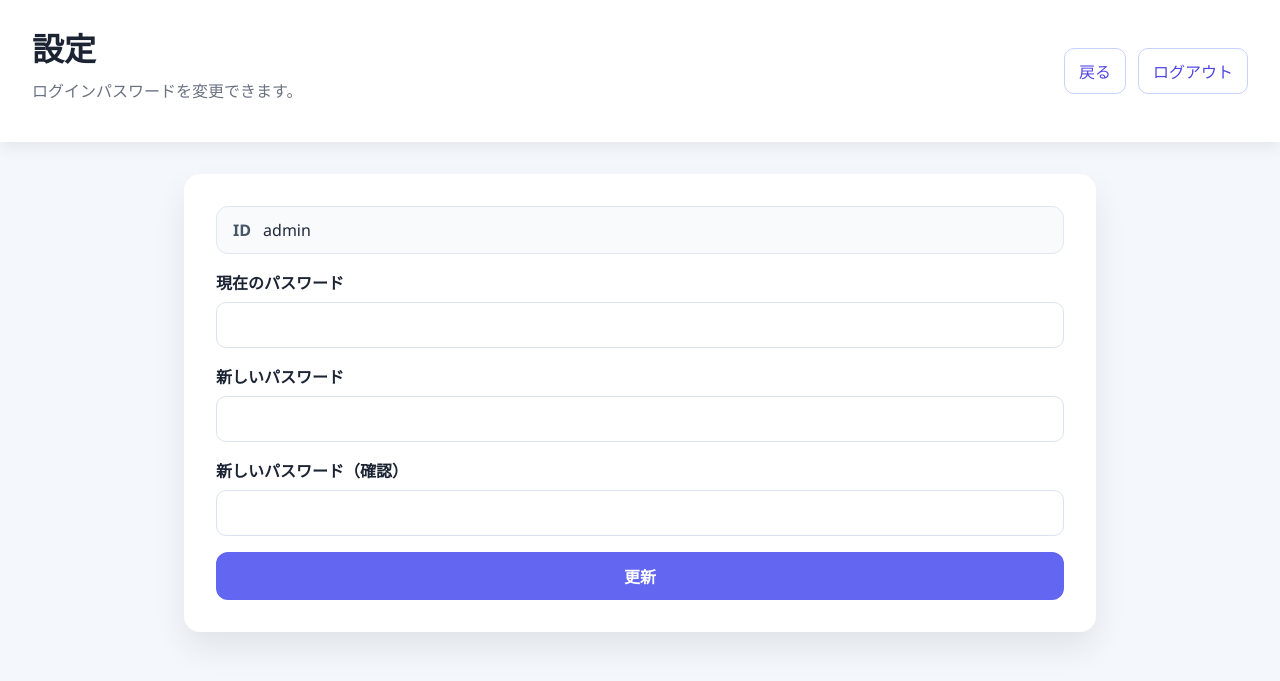
After one commit to hiro-tom/resize_web, a Flask app: page /settings in a window 1280 px wide. The commit adds this page. Shown: the top 681 px of the page. Run offline with Flask 3, Linux system fonts and the light colour scheme; the visitor is signed in with stand-in values (Sample User, id 1).

Commit message:
パスワード変更機能を追加

```diff
--- a/app.py
+++ b/app.py
@@ -1,4 +1,5 @@
 import io
+import json
 import os
 from datetime import timedelta
 from flask import Flask, render_template, request, redirect, url_for, session, send_file, flash
@@ -12,6 +13,26 @@ DEFAULT_PASSWORD = os.getenv("APP_PASSWORD", "password")
 app = Flask(__name__)
 app.secret_key = os.getenv("APP_SECRET_KEY", "change-me")
 app.permanent_session_lifetime = timedelta(hours=4)
+os.makedirs(app.instance_path, exist_ok=True)
+CREDENTIALS_PATH = os.path.join(app.instance_path, "credentials.json")
+
+
+def load_credentials() -> dict:
+    if os.path.exists(CREDENTIALS_PATH):
+        try:
+            with open(CREDENTIALS_PATH, "r", encoding="utf-8") as file:
+                data = json.load(file)
+                username = data.get("username") or DEFAULT_USERNAME
+                password = data.get("password") or DEFAULT_PASSWORD
+                return {"username": username, "password": password}
+        except Exception:
+            pass
+    return {"username": DEFAULT_USERNAME, "password": DEFAULT_PASSWORD}
+
+
+def save_credentials(username: str, password: str) -> None:
+    with open(CREDENTIALS_PATH, "w", encoding="utf-8") as file:
+        json.dump({"username": username, "password": password}, file, ensure_ascii=False)
 
 
 def allowed_file(filename: str) -> bool:
@@ -34,7 +55,8 @@ def login():
     if request.method == "POST":
         username = request.form.get("username", "").strip()
         password = request.form.get("password", "").strip()
-        if username == DEFAULT_USERNAME and password == DEFAULT_PASSWORD:
+        credentials = load_credentials()
+        if username == credentials["username"] and password == credentials["password"]:
             session.permanent = True
             session["logged_in"] = True
             return redirect(url_for("index"))
@@ -46,6 +68,34 @@ def login():
 def logout():
     session.clear()
     return redirect(url_for("login"))
+
+
+@app.route("/settings", methods=["GET", "POST"])
+@login_required
+def settings():
+    credentials = load_credentials()
+    if request.method == "POST":
+        current_password = request.form.get("current_password", "").strip()
+        new_password = request.form.get("new_password", "").strip()
+        confirm_password = request.form.get("confirm_password", "").strip()
+
+        if current_password != credentials["password"]:
+            flash("現在のパスワードが正しくありません。", "error")
+            return redirect(url_for("settings"))
+
+        if not new_password:
+            flash("新しいパスワードを入力してください。", "error")
+            return redirect(url_for("settings"))
+
+        if new_password != confirm_password:
+            flash("新しいパスワードが一致しません。", "error")
+            return redirect(url_for("settings"))
+
+        save_credentials(credentials["username"], new_password)
+        flash("パスワードを更新しました。", "success")
+        return redirect(url_for("settings"))
+
+    return render_template("settings.html", username=credentials["username"])
 
 
 @app.route("/", methods=["GET", "POST"])
--- a/static/style.css
+++ b/static/style.css
@@ -16,6 +16,12 @@ body {
     padding: 24px 32px;
     background: #ffffff;
     box-shadow: 0 4px 16px rgba(15, 23, 42, 0.08);
+}
+
+.topbar-actions {
+    display: flex;
+    gap: 12px;
+    flex-wrap: wrap;
 }
 
 .container {
@@ -171,6 +177,31 @@ input:focus, select:focus {
     color: #991b1b;
 }
 
+.flash.success {
+    background: #dcfce7;
+    color: #166534;
+}
+
+.info-row {
+    display: flex;
+    align-items: center;
+    gap: 12px;
+    padding: 12px 16px;
+    border-radius: 12px;
+    background: #f8fafc;
+    border: 1px solid #e2e8f0;
+    margin-bottom: 16px;
+}
+
+.info-label {
+    font-weight: 700;
+    color: #475569;
+}
+
+.info-value {
+    color: #1e293b;
+}
+
 @media (max-width: 720px) {
     .topbar {
         flex-direction: column;
--- a/templates/index.html
+++ b/templates/index.html
@@ -12,7 +12,10 @@
             <h1>画像圧縮WEBアプリ</h1>
             <p class="subtitle">圧縮率・サイズ・DPIを指定してダウンロードできます。</p>
         </div>
-        <a class="ghost" href="{{ url_for('logout') }}">ログアウト</a>
+        <div class="topbar-actions">
+            <a class="ghost" href="{{ url_for('settings') }}">設定</a>
+            <a class="ghost" href="{{ url_for('logout') }}">ログアウト</a>
+        </div>
     </header>
 
     <main class="container">
--- /dev/null
+++ b/templates/settings.html
@@ -0,0 +1,56 @@
+<!DOCTYPE html>
+<html lang="ja">
+<head>
+    <meta charset="UTF-8">
+    <meta name="viewport" content="width=device-width, initial-scale=1.0">
+    <title>設定 | 画像圧縮アプリ</title>
+    <link rel="stylesheet" href="{{ url_for('static', filename='style.css') }}">
+</head>
+<body>
+    <header class="topbar">
+        <div>
+            <h1>設定</h1>
+            <p class="subtitle">ログインパスワードを変更できます。</p>
+        </div>
+        <div class="topbar-actions">
+            <a class="ghost" href="{{ url_for('index') }}">戻る</a>
+            <a class="ghost" href="{{ url_for('logout') }}">ログアウト</a>
+        </div>
+    </header>
+
+    <main class="container">
+        <div class="card">
+            {% with messages = get_flashed_messages(with_categories=true) %}
+                {% if messages %}
+                    <div class="flash-list">
+                        {% for category, message in messages %}
+                            <div class="flash {{ category }}">{{ message }}</div>
+                        {% endfor %}
+                    </div>
+                {% endif %}
+            {% endwith %}
+
+            <div class="info-row">
+                <span class="info-label">ID</span>
+                <span class="info-value">{{ username }}</span>
+            </div>
+
+            <form method="post" class="form">
+                <label>
+                    現在のパスワード
+                    <input type="password" name="current_password" required>
+                </label>
+                <label>
+                    新しいパスワード
+                    <input type="password" name="new_password" required>
+                </label>
+                <label>
+                    新しいパスワード（確認）
+                    <input type="password" name="confirm_password" required>
+                </label>
+                <button type="submit" class="primary">更新</button>
+            </form>
+        </div>
+    </main>
+</body>
+</html>
```
